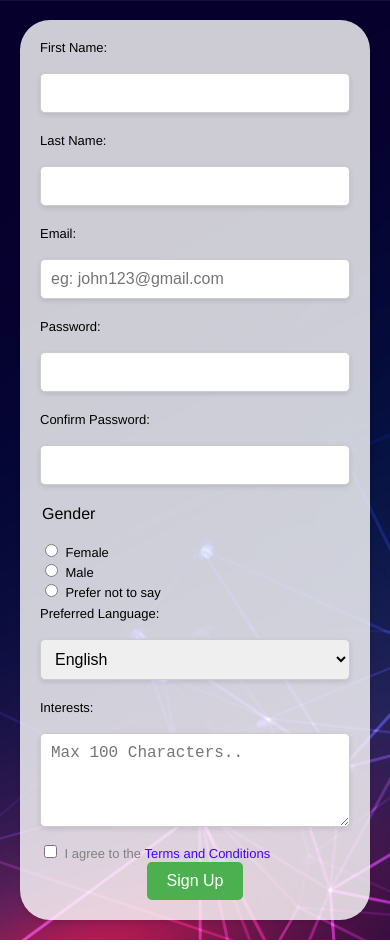
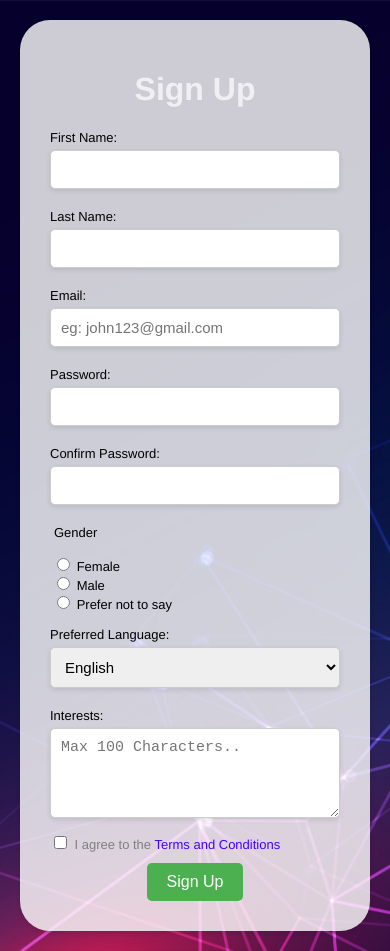
Before and after one commit to haalahibrahim01/Sign-Up-Page, a plain HTML site: page index.html in a window 390 px wide. Drawn offline with Linux system fonts and the light colour scheme.

Commit message:
Responsive Sign Up Page

```diff
--- a/index.html
+++ b/index.html
@@ -20,35 +20,35 @@
                 </div>
 
                 <div class="main-column">
-
+                     <h1>Sign Up</h1>
                     <form onsubmit="return validateForm()">
                         <section class="first">
-                            <label for ="firstName">First Name:</label><br>
-                            <input id ="firstName" type="text" name="firstName" required>
+                            <label for ="firstName">First Name:</label>
+                            <input id ="firstName" type="text" name="firstName" >
                             <span id="firstNameError" class="error-message"></span>
                         </section>
 
                         <section class="last">
-                            <label for="lastName">Last Name:</label><br>
-                            <input id="lastName" type="text" name="lastName">
+                            <label for="lastName">Last Name:</label>
+                            <input id="lastName" type="text" name="lastName" >
                             <span id="lastNameError" class="error-message"></span>
                         </section>
 
                         <section class="email">
-                            <label for="email">Email:</label><br>
-                            <input id="email" type="email" name="email" required placeholder="eg: john123@gmail.com" >
+                            <label for="email">Email:</label>
+                            <input id="email" type="email" name="email" placeholder="eg: john123@gmail.com" >
                             <span id="emailError" class="error-message"></span>
                         </section>
 
                         <section class="password">
-                            <label for="password">Password:</label><br>
-                            <input id="password" type="password" name="password" required>
+                            <label for="password">Password:</label>
+                            <input id="password" type="password" name="password">
                             <span id="passwordError" class="error-message"></span>
                         </section>
 
                         <section class="confirmPassword">
-                            <label for="confirmPassword">Confirm Password:</label><br>
-                            <input type="password" id="confirmPassword" name="confirmPassword" required>
+                            <label for="confirmPassword">Confirm Password:</label>
+                            <input type="password" id="confirmPassword" name="confirmPassword">
                             <span id="confirmPasswordError" class="error-message"></span>
                         </section>
                         <section class="gender">
@@ -62,7 +62,7 @@
                         </section>
 
                         <section class="language">
-                        <label for ="preferredLanguage">Preferred Language: </label><br>
+                        <label for ="preferredLanguage">Preferred Language: </label>
                         <select id="preferredLanguage" name="preferredLanguage">
                             <option value="english">English</option>
                             <option value="chinese">Chinese</option>
@@ -73,7 +73,7 @@
                         <span id="preferredLanguageError" class="error-message"></span>
                         </section>
                         <section class="interests">
-                            <label for="interests">Interests:</label><br>
+                            <label for="interests">Interests:</label>
                             <textarea id="interests" name="interests" rows="4" maxlength="100" placeholder="Max 100 Characters.."></textarea>
                         </section>
 
--- a/styles.css
+++ b/styles.css
@@ -44,11 +44,16 @@ body * {
 }
 
 .main-column {
-    background-color: #e4d7d7;
+    /* background-color: #e4d7d7; */
     padding: 20px 15px 20px 5px;
     box-sizing: border-box;
     border-top-right-radius:30px ;
     border-bottom-right-radius: 30px ;
+}
+.main-column h1 {
+    color: #fff;
+    opacity:0.7;
+    display: none;
 }
 
 
@@ -59,6 +64,9 @@ form section {
     justify-content: space-between;
 }
 
+form label{
+    margin-bottom: 5px;
+}
 
 input[type=text],
 input[type=password],
@@ -69,7 +77,7 @@ textarea,select {
     border-radius: 5px;
     box-shadow: 0 2px 5px rgba(0, 0, 0, 0.1);
     margin-bottom: 15px;
-    font-size: 16px;
+    font-size: 15px;
     transition: border-color 0.2s ease;
     width: 100%;
     display: block;
@@ -88,7 +96,8 @@ input[type="radio"] {
   fieldset {
     border: none;
     padding: 0;
-    margin: 0;
+    /* margin: 0; */
+    margin-bottom: 10px ;
   }
 
 /* .main-column section {
@@ -154,13 +163,14 @@ input[type="radio"] {
 .checkbox label {
     padding-top: 5px;
     margin: 0;
-    font-size: 7px;
+    font-size: 15px;
     color: gray;
 }
 
 .submit-button {
     text-align: center;
     width: 100%;
+    margin-top: 10px;
 }
 
 .submit-button button {
@@ -181,7 +191,7 @@ input[type="radio"] {
 
 
 
-@media screen and (min-width: 700px) {
+/* @media screen and (min-width: 700px) {
 
     .submit-button {
         text-align: center;
@@ -210,7 +220,7 @@ input[type="radio"] {
     section .interests{
         padding-bottom: 15px;
     }
-}
+} */
 
 
 @media screen and (max-width: 700px) {
@@ -218,17 +228,19 @@ input[type="radio"] {
         grid-template-columns: 1fr;
     }
 
-    /* .background{
-
-    } */
     .sidebar-one {
         display: none;
     }
+
     .main-column{
-        padding:0px;
-        background-color: transparent;
-        /* margin: */
+        padding:15px;
     }
+
+    .main-column h1 {
+        display: block;
+        text-align: center;
+    }
+
     .main-column section {
         margin-bottom: 0px;
     }
@@ -239,9 +251,15 @@ input[type="radio"] {
     .main-column .interests{
         margin-bottom: 0px;
           }
-    .main-column label{
-            font-size: 13px;
+    /* .main-column label{
+            font-size: 14px;
           }
+    .main-column fieldset{
+        font-size: 14px;
+    }
+    .main-column option{
+        font-size: 14px;
+    } */
 
 }
 
@@ -253,6 +271,9 @@ input[type="radio"] {
         grid-template-columns: 1fr;
         margin: 0;
         width: 100%;
+    }
+    .main-column{
+        padding:10px;
     }
     .sidebar-one {
         display: none;
@@ -271,6 +292,9 @@ input[type="radio"] {
     .main-column label{
             font-size: 13px;
           }
+    .main-column fieldset {
+        font-size: 13px;
+    }
           .background{
             padding: 20px;
             /* margin-top: 0px; */
```
